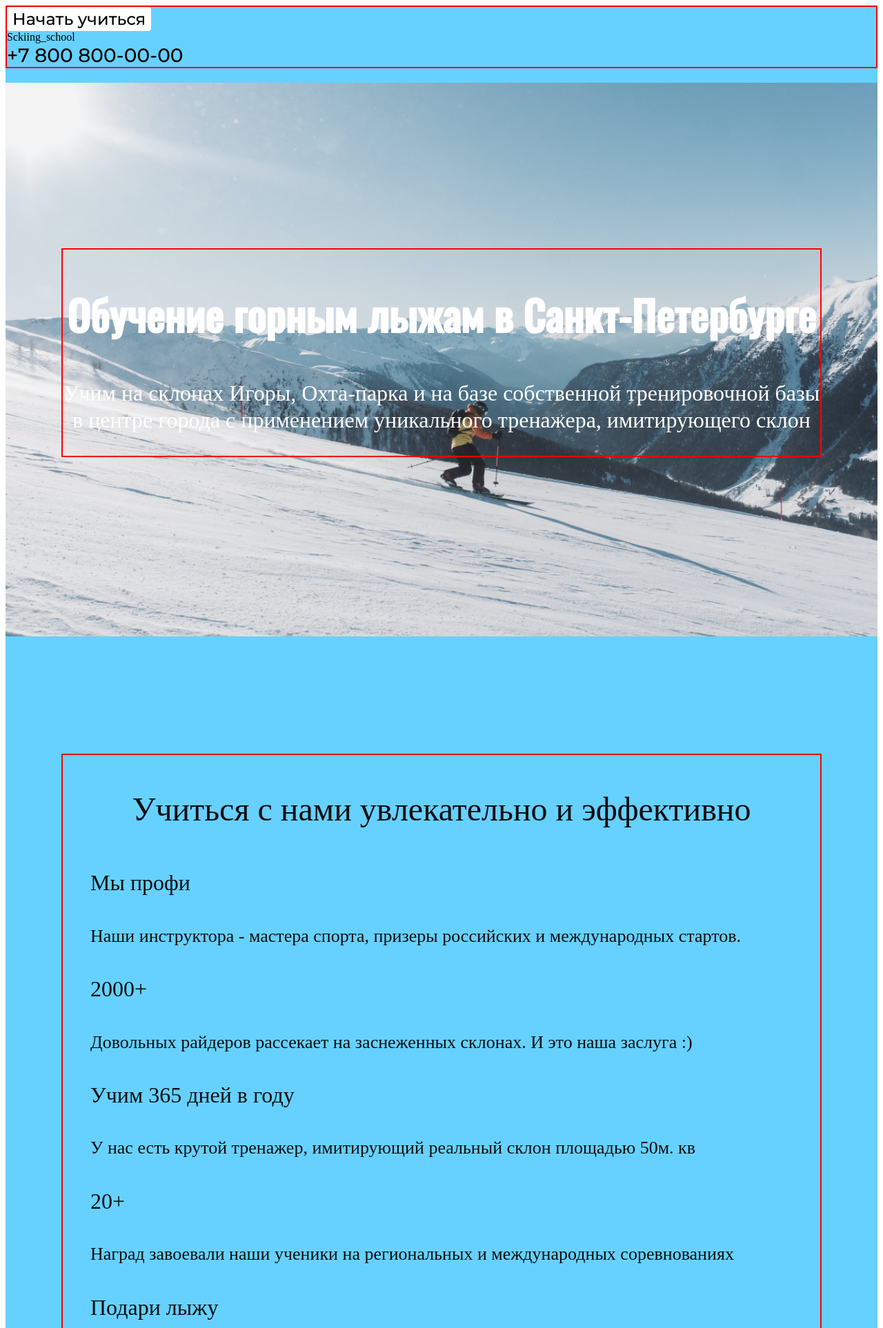
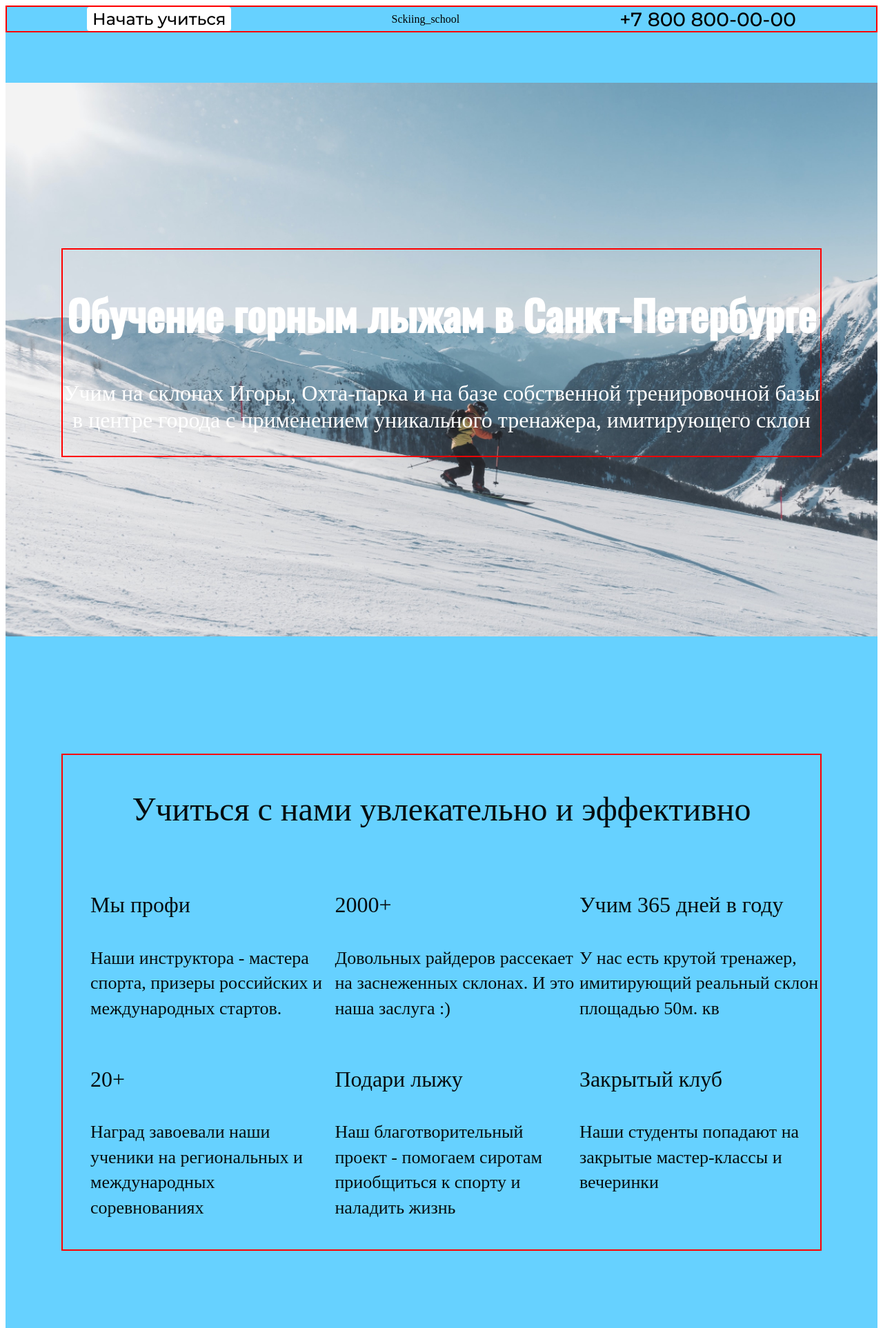
Before and after one commit to Nata0803/ski-school-tsygankova, a plain HTML site: page index.html in a window 1280 px wide. Shown: the top 1926 px of the page at 69% size. Drawn offline with Linux system fonts and the light colour scheme.

Commit message:
homework

```diff
--- a/styles/style.css
+++ b/styles/style.css
@@ -1,42 +1,63 @@
 @font-face {
-    font-display: swap; /* Check https://developer.mozilla.org/en-US/docs/Web/CSS/@font-face/font-display for other options. */
+  font-display: swap;
+  /* Check https://developer.mozilla.org/en-US/docs/Web/CSS/@font-face/font-display for other options. */
   font-family: 'Montserrat';
   font-style: normal;
   font-weight: 400;
-    src: url('../fonts/montserrat-v26-cyrillic_latin-regular.woff2') format('woff2'); /* Chrome 36+, Opera 23+, Firefox 39+, Safari 12+, iOS 10+ */
+  src: url('../fonts/montserrat-v26-cyrillic_latin-regular.woff2') format('woff2');
+  /* Chrome 36+, Opera 23+, Firefox 39+, Safari 12+, iOS 10+ */
 }
+
 /* montserrat-500 - cyrillic_latin */
 @font-face {
-    font-display: swap; /* Check https://developer.mozilla.org/en-US/docs/Web/CSS/@font-face/font-display for other options. */
+  font-display: swap;
+  /* Check https://developer.mozilla.org/en-US/docs/Web/CSS/@font-face/font-display for other options. */
   font-family: 'Montserrat';
   font-style: normal;
   font-weight: 500;
-    src: url('../fonts/montserrat-v26-cyrillic_latin-500.woff2') format('woff2'); /* Chrome 36+, Opera 23+, Firefox 39+, Safari 12+, iOS 10+ */
+  src: url('../fonts/montserrat-v26-cyrillic_latin-500.woff2') format('woff2');
+  /* Chrome 36+, Opera 23+, Firefox 39+, Safari 12+, iOS 10+ */
 }
+
 @font-face {
-    font-display: swap; /* Check https://developer.mozilla.org/en-US/docs/Web/CSS/@font-face/font-display for other options. */
+  font-display: swap;
+  /* Check https://developer.mozilla.org/en-US/docs/Web/CSS/@font-face/font-display for other options. */
   font-family: 'Oswald';
   font-style: normal;
   font-weight: 500;
-    src: url('../fonts/oswald-v53-cyrillic_latin-500.woff2') format('woff2'); /* Chrome 36+, Opera 23+, Firefox 39+, Safari 12+, iOS 10+ */
+  src: url('../fonts/oswald-v53-cyrillic_latin-500.woff2') format('woff2');
+  /* Chrome 36+, Opera 23+, Firefox 39+, Safari 12+, iOS 10+ */
 }
-a{
+
+a {
   text-decoration: none;
 }
-li{
+
+li {
   list-style: none;
 }
-.container{
+
+.container {
   width: auto;
   margin: 0 auto;
   border: 2px solid red;
 }
-header{
+
+header {
   width: auto;
   height: 112px;
   background-color: #66D1FF;
 }
-.header_button{
+
+.header_nav {
+  display: flex;
+  flex-direction: row;
+  flex-wrap: nowrap;
+  justify-content: space-around;
+  align-items: center;
+}
+
+.header_button {
   background: 276px 45px #fff;
   border-radius: 4px;
   border: 2px solid #fff;
@@ -46,13 +67,15 @@ header{
   text-align: center;
   line-height: 29.26px;
 }
-.nav_phone{
+
+.nav_phone {
   font-family: 'Montserrat', sans-serif;
   font-weight: 500;
   font-size: 28px;
   line-height: 34.13px;
 }
-.promo{
+
+.promo {
   padding: 240px 81px 260px;
   background-image: url('../images/bg-promo.jpg');
   background-repeat: no-repeat;
@@ -62,79 +85,111 @@ header{
   text-align: center;
   color: #fff;
 }
-.title_promo{
-  font-family: 'Oswald',sans-serif;
+
+.title_promo {
+  font-family: 'Oswald', sans-serif;
   font-weight: 500;
   font-size: 60px;
   line-height: 88.92px;
 }
-.desc_promo{
-  font-family:'Montserrat' sans-serif;
+
+.desc_promo {
+  font-family: 'Montserrat' sans-serif;
   font-weight: 500;
   font-size: 32px;
   line-height: 39.01px;
 }
-.benefits{
+
+.benefits {
   padding: 170px 81px;
-  background-color:#66D1FF;
+  background-color: rgba(102, 209, 255, 1);
   border-bottom: 1px solid rgba(6, 13, 16, 1);
 }
-.title_benefits{
-  font-family:'Oswald' sans-serif;
+
+.title_benefits {
+  font-family: 'Oswald' sans-serif;
   font-weight: 500;
   font-size: 48px;
   line-height: 80.16px;
   color: #060D10;
   text-align: center;
 }
-.benefit h3{
-  font-family:'Oswald' sans-serif;
+
+.ul_benefits {
+  display: flex;
+  flex-direction: row;
+  flex-wrap: wrap;
+  justify-content: space-between;
+}
+
+.benefit {
+  width: 33%;
+  box-sizing: border-box;
+}
+
+.benefit h3 {
+  font-family: 'Oswald' sans-serif;
   font-weight: 500;
   font-size: 32px;
   line-height: 53.44px;
   color: #060D10;
   text-align: left;
 }
-.benefit p{
-  font-family:'Montserrat' sans-serif;
+
+.benefit p {
+  font-family: 'Montserrat' sans-serif;
   font-weight: 400;
   font-size: 26px;
   line-height: 36.4px;
   color: #060D10;
   text-align: left;
 }
-.end{
+
+.end {
   padding: 170px 81px 180px;
   text-align: center;
 }
-.title_go{
-  font-family:'Oswald' sans-serif;
+
+.title_go {
+  font-family: 'Oswald' sans-serif;
   font-weight: 500;
   font-size: 48px;
   line-height: 80.16px;
   color: #060D10;
   text-align: center;
 }
-.button{
-  font-family:'Montserrat' sans-serif;
+
+.button {
+  font-family: 'Montserrat' sans-serif;
   font-weight: 500;
   font-size: 36px;
   line-height: 43.88px;
   color: #060D10;
   text-align: center;
 }
-footer{
-  background-color:#060D10;
+
+footer {
+  background-color: #060D10;
 }
-.footer_text{
-  font-family:'Montserrat' sans-serif;
+
+ul_footer {
+  display: flex;
+  flex-direction: row;
+  flex-wrap: nowrap;
+  justify-content: space-around;
+  align-items: center;
+}
+
+.footer_text {
+  font-family: 'Montserrat' sans-serif;
   font-weight: 500;
   font-size: 20px;
   line-height: 33.4px;
   color: #fff;
 }
-.footer_copy{
-  font-family:'Montserrat' sans-serif;
+
+.footer_copy {
+  font-family: 'Montserrat' sans-serif;
   font-weight: 500;
   font-size: 18px;
   line-height: 21.94px;
```
Lines whose indentation alone changed are shown as unchanged.
